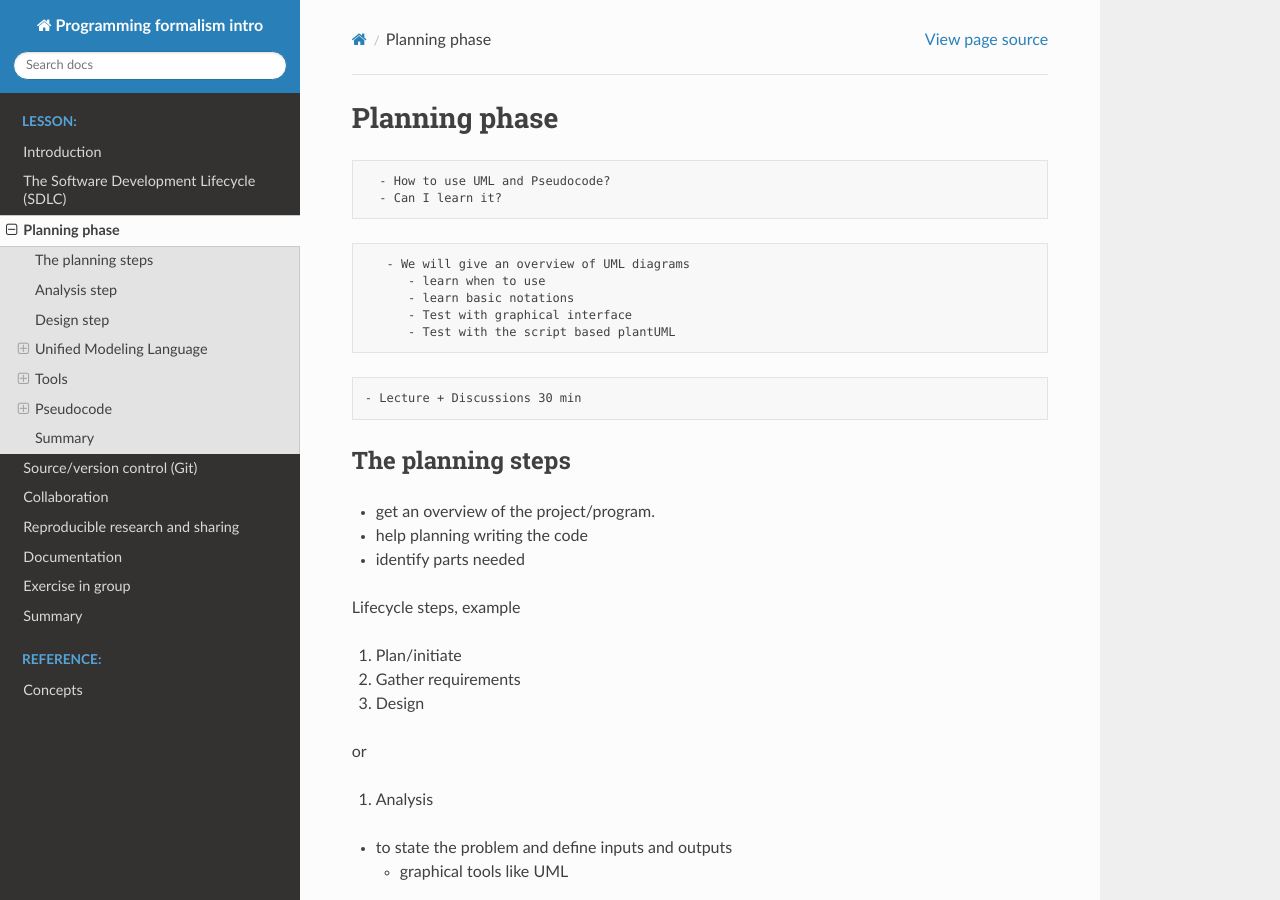
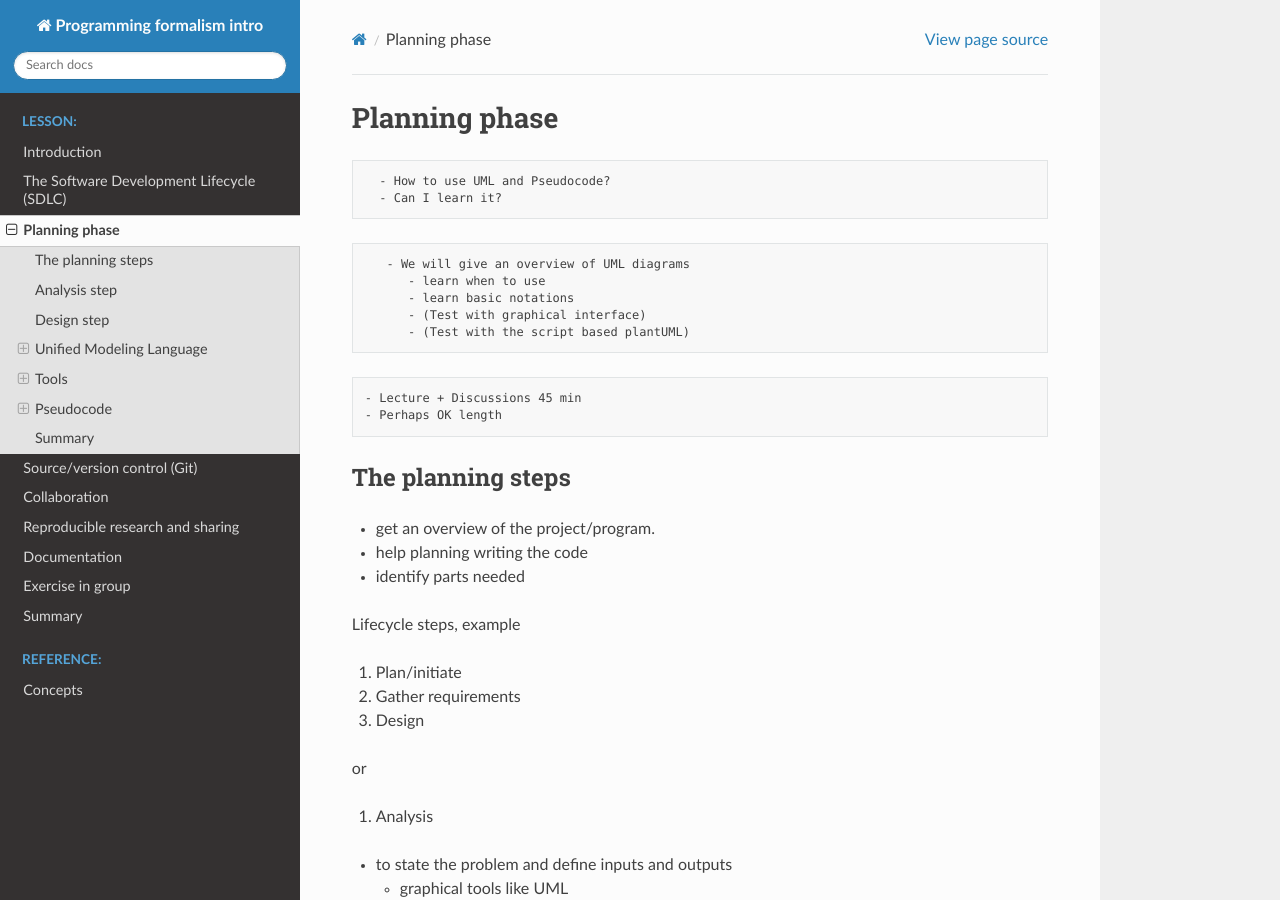
Before and after one commit to UPPMAX/programming_formalisms_intro, a Sphinx documentation site: the page built from doc/flowcharts.md, in a window 1280 px wide and 900 px high. Built offline with Sphinx 7.4.7 and the Read the Docs theme 2.0.0, drawn with Linux system fonts in a browser that asks for light colours; pages that are not in the unit, such as notebooks, are missing from menus.

Commit message:
Update flowcharts.md

````diff
--- a/doc/flowcharts.md
+++ b/doc/flowcharts.md
@@ -9,12 +9,13 @@
    - We will give an overview of UML diagrams
       - learn when to use
       - learn basic notations
-      - Test with graphical interface
-      - Test with the script based plantUML
+      - (Test with graphical interface)
+      - (Test with the script based plantUML)
 ```
 
 ```{instructor-note}
-- Lecture + Discussions 30 min
+- Lecture + Discussions 45 min
+- Perhaps OK length
 ```
 
 ## The planning steps
````
